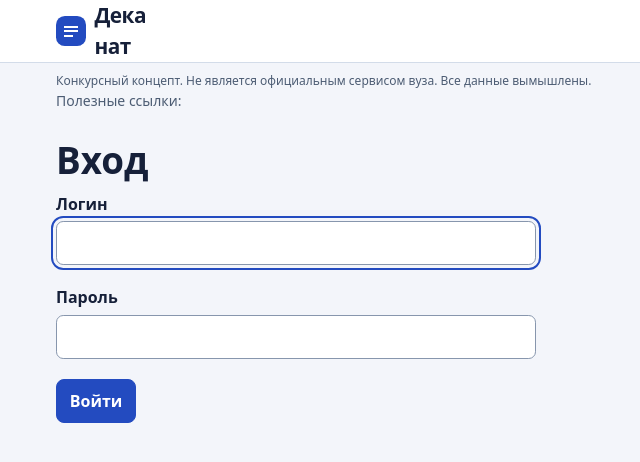
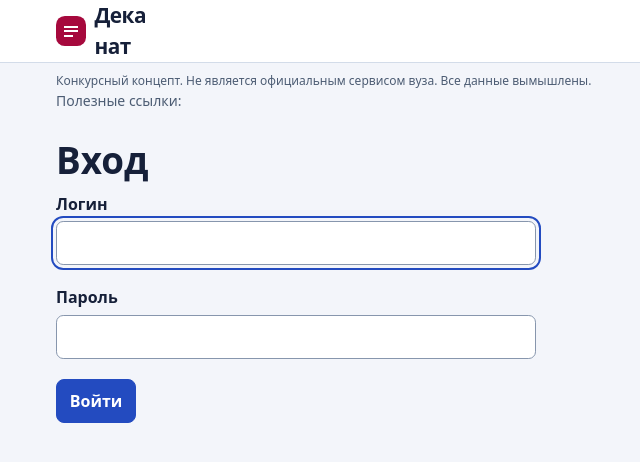
Before and after one commit to Edge0fSanity/mgimo-new-decanait, a Django app: page /login/?next=/exams/ in a window 1280 px wide. Shown: the top 462 px of the page, without its empty margins (80-720 px from the left). Run offline with Django 5.2, Linux system fonts and the light colour scheme; data that the repository does not hold is empty.

Commit message:
Тема: фирменный красный МГИМО в бренд-знаке и favicon, токен --brand (ревью п.7, T42)

```diff
--- a/static/css/base.css
+++ b/static/css/base.css
@@ -2,6 +2,7 @@
   --ink: #162039;
   --accent: #234bc0;
   --accent-solid: #234bc0;
+  --brand: #a6093d; /* фирменный красный МГИМО (ревью п.7); только бренд-знак, не --accent/--danger */
   --line: #d3dce9;
   --bg: #f3f5fa;
   --muted: #4c5c73;
@@ -21,6 +22,7 @@
 .theme-dark {
   --ink: #e6ecf5;
   --accent: #79a5d7;
+  --brand: #e56b8a; /* светлее для контраста на тёмном фоне */
   --line: #33415a;
   --bg: #10151d;
   --muted: #9fb0c8;
@@ -80,7 +82,7 @@ a { color: var(--accent); text-underline-offset: .18em; }
     linear-gradient(#fff, #fff) 50% 34% / 48% 2px no-repeat,
     linear-gradient(#fff, #fff) 50% 51% / 48% 2px no-repeat,
     linear-gradient(#fff, #fff) 38% 68% / 30% 2px no-repeat,
-    var(--accent-solid);
+    var(--brand);
 }
 .site-nav { display: flex; align-items: center; gap: .125rem; }
 .site-nav a, .bell {
```
Also changed, not shown: docs/UI_SPEC.md (+1 -1 lines), static/favicon.svg.
